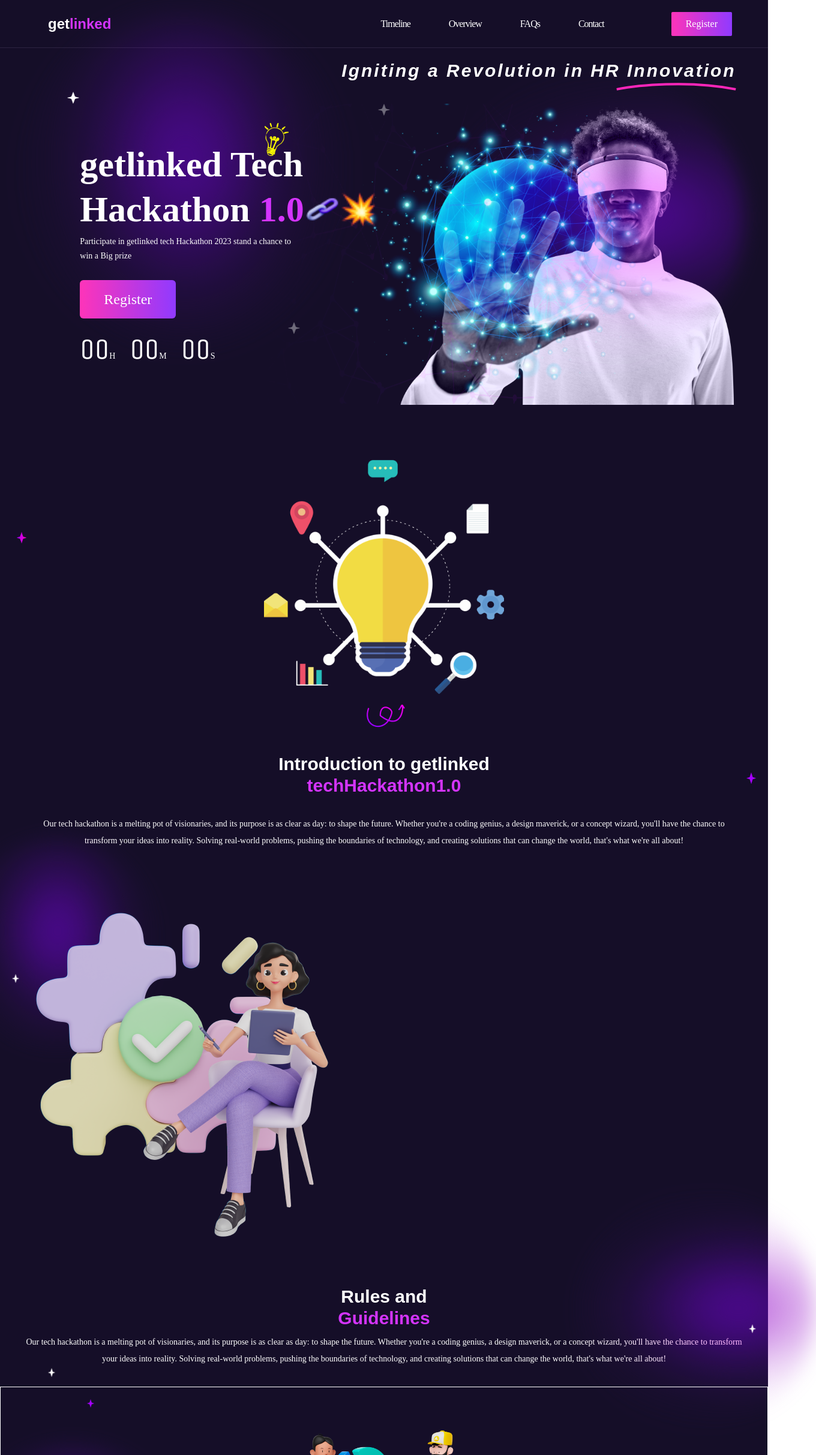
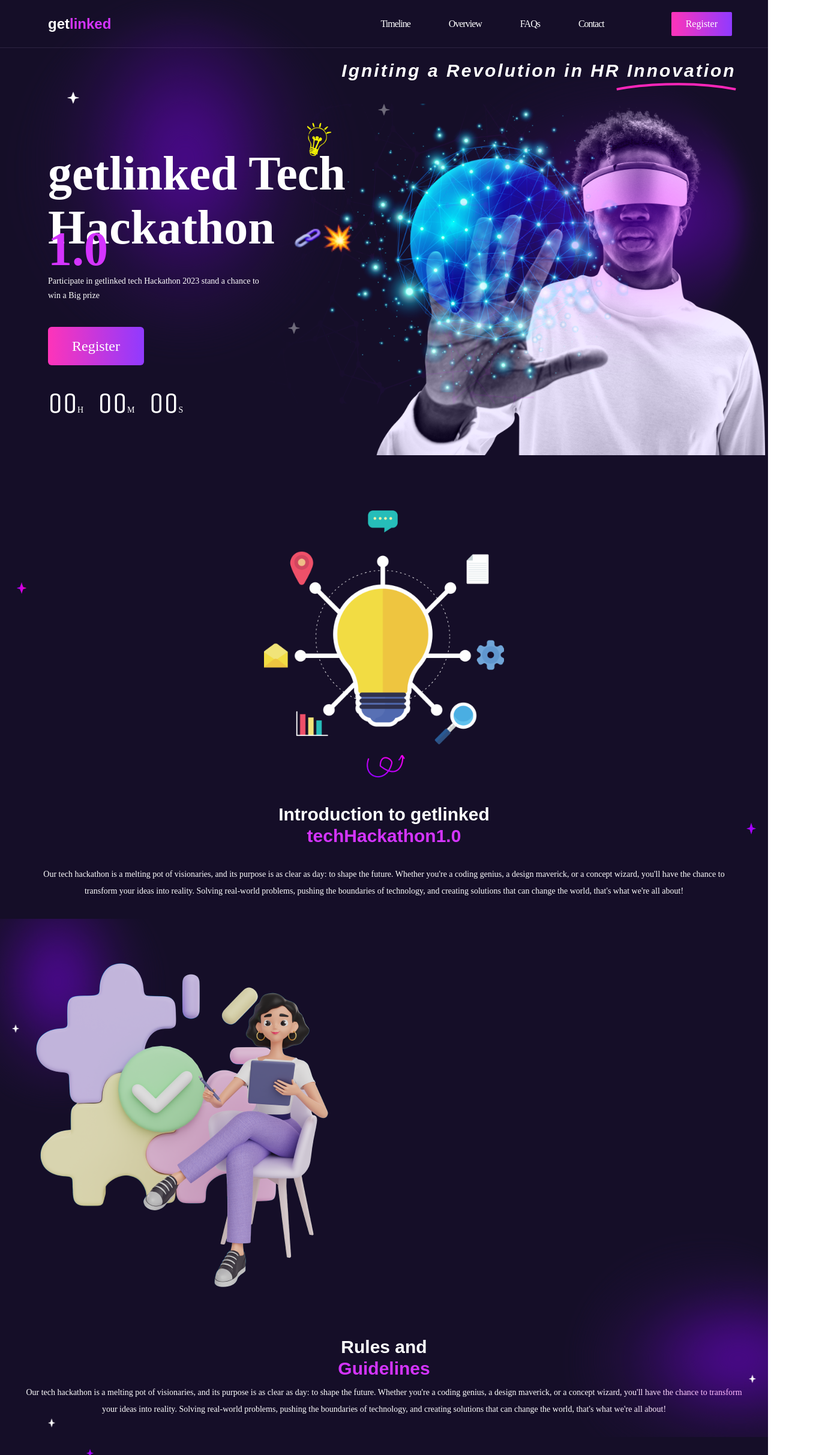
Before and after one commit to yongeazi143/get-linked, a React (Vite) app: page / in a window 1280 px wide. Shown: the top 2426 px of the page at 60% size, 1360 px wide, since content can reach past the window. Built offline with nearby package versions, Linux system fonts and the light colour scheme; a web font is replaced by a local one.

Commit message:
Hero Section Fixed & Overflow Set to hidden

```diff
--- a/src/Components/Criteria/Criteria.jsx
+++ b/src/Components/Criteria/Criteria.jsx
@@ -2,7 +2,7 @@ import images from "../../images";
 
 const Criteria = () => {
   return (
-    <section className="flex flex-col items-center justify-between border p-8 relative">
+    <section className="flex flex-col items-center justify-between p-8 relative overflow-hidden">
       <img src={images.judges} alt="Idea" className="w-[400px] mt-10 z-10" />
       <div className=" text-center z-10 pb-10">
         <h2 className="font-sans lg:text-3xl font-bold">
--- a/src/Components/Hero/Hero.jsx
+++ b/src/Components/Hero/Hero.jsx
@@ -23,10 +23,10 @@ const Hero = () => (
         />
       </svg>
     </div>
-    <section className="relative flex flex-col items-start justify-center  gap-10 py-5 lg:flex-row">
-      <div className="flex flex-col items-center justify-center z-10  gap-1 lg:items-start lg:ml-20 lg:gap-0">
+    <section className="relative flex flex-col items-center lg:items-start justify-center  gap-10 py-5 lg:flex-row">
+      <div className="flex flex-col items-center justify-center z-10  gap-1 lg:items-start lg:ml-20 lg:gap-3">
         <div className="mt-5 text-center  relative pt-5 lg:pt-14 lg:mt-0">
-          <h1 className="text-3xl lg:text-[60px]  font-bold leading-normal">
+          <h1 className="text-3xl lg:text-[80px]  font-bold leading-normal">
             getlinked Tech
           </h1>
           <img
@@ -36,7 +36,7 @@ const Hero = () => (
           />
         </div>
         <div className="flex items-center justify-center lg:mb-3">
-          <h1 className="text-3xl lg:text-[60px] font-bold ">
+          <h1 className="text-3xl lg:text-[80px] font-bold ">
             Hackathon <span className="text-primary">1.0</span>
           </h1>
           <img src={images.chain} alt="chain" className="w-[60px]" />
@@ -64,7 +64,7 @@ const Hero = () => (
         <img
           src={images.manWithGlasses}
           alt="manWithGlasses"
-          className="min-w-full mix-blend-luminosity lg:w-[35rem]"
+          className="min-w-full mix-blend-luminosity lg:w-full"
         />
         <img
           src={images.hero}
--- a/src/Components/Rules/Rules.jsx
+++ b/src/Components/Rules/Rules.jsx
@@ -2,7 +2,7 @@ import images from "../../images";
 
 const Rules = () => {
   return (
-    <section className="mx-auto w-full flex flex-col-reverse items-center justify-between relative">
+    <section className="overflow-hidden mx-auto w-full flex flex-col-reverse items-center justify-between relative">
       <div className="text-center p-8 relative">
         <h2 className="font-sans lg:text-3xl font-bold z-10">
           Rules and
```
